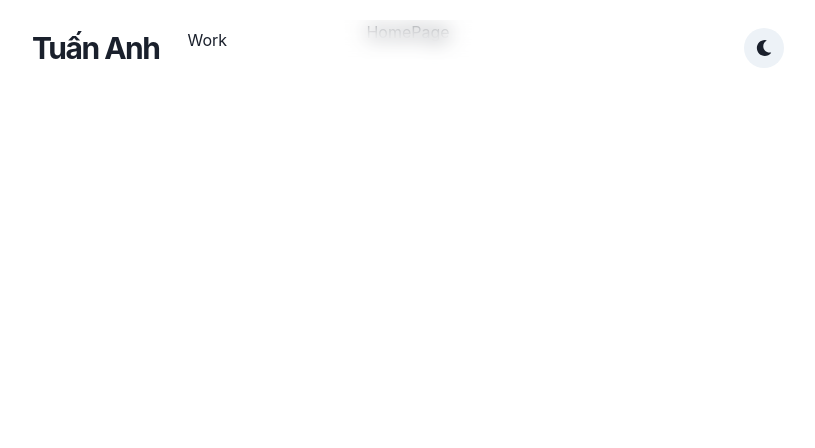
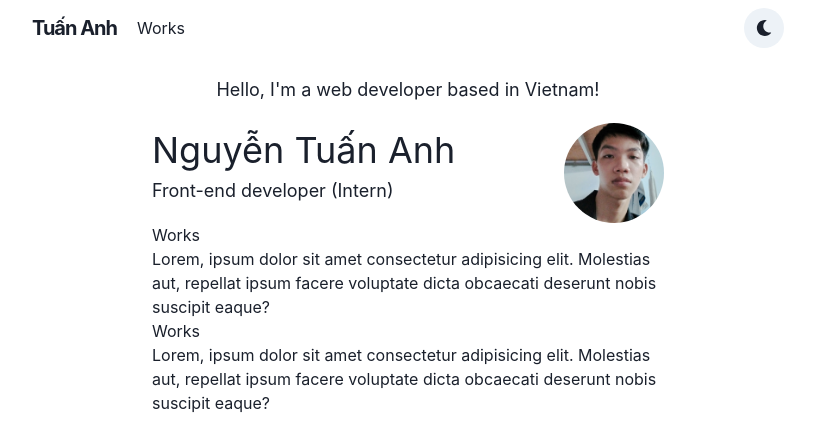
Before and after one commit to prohzgod/my-porfolio, a React (Create React App) app: page / in a window 1280 px wide. Shown: the top 448 px of the page, without its empty margins (232-1047 px from the left). Built offline with nearby package versions, Linux system fonts and the light colour scheme.

Commit message:
#1 Update home page (add content)

```diff
--- a/src/App.js
+++ b/src/App.js
@@ -1,4 +1,10 @@
-import { IconButton, useColorMode, VStack } from "@chakra-ui/react";
+import {
+  Box,
+  Container,
+  IconButton,
+  useColorMode,
+  VStack,
+} from "@chakra-ui/react";
 import { Routes, Route } from "react-router-dom";
 import NavBar from "./components/NavBar";
 import WorkPage from "./pages/WorkPage";
@@ -9,13 +15,13 @@ function App() {
   const isDark = colorMode === "dark";
 
   return (
-    <VStack paddingX={20} paddingY={5}>
+    <Box as="main">
       <NavBar />
       <Routes>
         <Route path="/" element={<HomePage />} />
         <Route path="/work" element={<WorkPage />} />
       </Routes>
-    </VStack>
+    </Box>
   );
 }
 
--- a/src/components/NavBar.js
+++ b/src/components/NavBar.js
@@ -4,16 +4,14 @@ import {
   Flex,
   Heading,
   IconButton,
-  Link,
-  Spacer,
+  Stack,
   Text,
   useColorMode,
   useColorModeValue,
 } from "@chakra-ui/react";
 import React from "react";
-import { FaGithub, FaLinkedin, FaMoon, FaSun } from "react-icons/fa";
+import { FaMoon, FaSun } from "react-icons/fa";
 import { NavLink } from "react-router-dom";
-import WorkPage from "../pages/WorkPage";
 
 function NavBar() {
   const { colorMode, toggleColorMode } = useColorMode();
@@ -38,18 +36,26 @@ function NavBar() {
       >
         <Flex align="center" mr={5}>
           <NavLink to="/">
-            <Heading as="h1" size="lg" letterSpacing={"tighter"}>
+            <Heading as="h4" size="md" letterSpacing={"tighter"}>
               Tuấn Anh
             </Heading>
           </NavLink>
         </Flex>
-
+        <Stack
+          direction={{ base: "column", md: "row" }}
+          display={{ base: "none", md: "flex" }}
+          width={{ base: "full", md: "auto" }}
+          alignItems="center"
+          flexGrow={1}
+          mt={{ base: 4, md: 0 }}
+        >
           <NavLink to="/work">
-          <Text size="md" ml={2}>
-            Work
+            <Text as="h4" size="md">
+              Works
             </Text>
           </NavLink>
-        <Spacer />
+        </Stack>
+        <Box flex={1} align="right">
           <IconButton
             size="md"
             icon={colorMode === "light" ? <FaMoon /> : <FaSun />}
@@ -57,6 +63,7 @@ function NavBar() {
             isRound="true"
             onClick={toggleColorMode}
           />
+        </Box>
       </Container>
     </Box>
   );
--- a/src/pages/HomePage.js
+++ b/src/pages/HomePage.js
@@ -1,7 +1,58 @@
+import { Box, Container, Flex, Heading, Image, Text } from "@chakra-ui/react";
 import React from "react";
 
 function HomePage() {
-  return <div>HomePage</div>;
+  return (
+    <Container maxW="container.sm" pt={14} px={16}>
+      <Text
+        fontSize="lg"
+        borderRadius="lg"
+        backgroundColor="whiteAlpha.200"
+        padding="10px"
+        textAlign="center"
+        marginY="10px"
+      >
+        Hello, I'm a web developer based in Vietnam!
+      </Text>
+
+      <Box display="flex">
+        <Box flexGrow={1}>
+          <Text fontSize="4xl">Nguyễn Tuấn Anh</Text>
+          <Text fontSize="lg">Front-end developer (Intern) </Text>
+        </Box>
+        <Box>
+          <Image
+            borderRadius="full"
+            boxSize="100px"
+            objectFit="cover"
+            src="/avatar.jpg"
+            opacity="1"
+            alt="Avatar"
+          />
+        </Box>
+      </Box>
+      <Box>
+        <Text>Works</Text>
+      </Box>
+      <Box>
+        <Text>
+          Lorem, ipsum dolor sit amet consectetur adipisicing elit. Molestias
+          aut, repellat ipsum facere voluptate dicta obcaecati deserunt nobis
+          suscipit eaque?
+        </Text>
+      </Box>
+      <Box>
+        <Text>Works</Text>
+      </Box>
+      <Box>
+        <Text>
+          Lorem, ipsum dolor sit amet consectetur adipisicing elit. Molestias
+          aut, repellat ipsum facere voluptate dicta obcaecati deserunt nobis
+          suscipit eaque?
+        </Text>
+      </Box>
+    </Container>
+  );
 }
 
 export default HomePage;
```
Also changed, not shown: public/avatar.jpg (added). Lines whose indentation alone changed are shown as unchanged.
